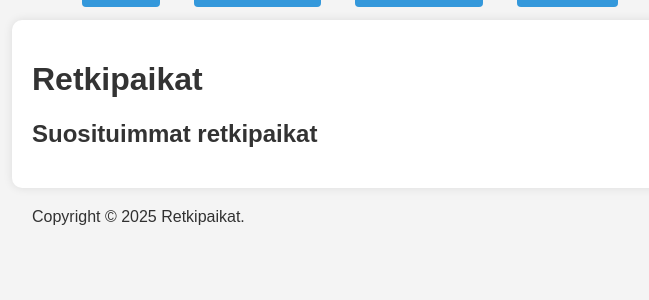
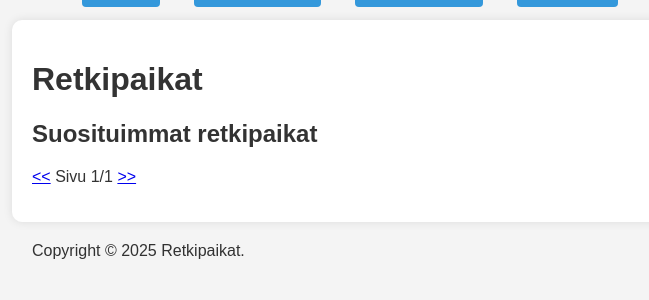
Before and after one commit to jjairola/retkipaikat, a Flask app: page / in a window 1280 px wide. Shown: the part 34-334 px from the top of the page, without its empty margins (208-857 px from the left). Run offline with Flask 3, Linux system fonts and the light colour scheme; data that the repository does not hold is empty.

Commit message:
add pagination

```diff
--- a/src/app.py
+++ b/src/app.py
@@ -6,7 +6,7 @@ import config
 import users
 import destinations
 import comments
-
+import math
 
 app = Flask(__name__)
 app.secret_key = config.secret_key
@@ -14,10 +14,23 @@ app.add_template_filter(utils.show_lines, name="show_lines")
 
 
 @app.route("/")
-def index():
-    destinations_list = destinations.get_destinations()
+@app.route("/<int:page>")
+def index(page=1):
+    page_size = 10
+    destination_count = destinations.destination_count()
+    page_count = math.ceil(destination_count / page_size)
+    page_count = max(page_count, 1)
+
+    if page < 1:
+        return redirect("/1")
+    if page > page_count:
+        return redirect("/" + str(page_count))
+
+    destinations_list = destinations.get_destinations(page=page, page_size=page_size)
     print(destinations_list)
-    return render_template("index.html", destinations=destinations_list)
+    return render_template(
+        "index.html", destinations=destinations_list, page=page, page_count=page_count
+    )
 
 
 @app.route("/find-destination")
--- a/src/destinations.py
+++ b/src/destinations.py
@@ -17,8 +17,21 @@ def add_destination(name, description, municipality, user_id, classes):
         db.execute(sql, [destination_id, class_title, class_value])
 
 
+def destination_count():
+    sql = """
+    SELECT COUNT(d.id) as count from destinations d
+    """
+    result = db.query(sql)
+    return result[0]["count"]
+
+
 def get_destinations(
-    user_id=None, destination_id=None, query_text=None, query_class=None
+    user_id=None,
+    destination_id=None,
+    query_text=None,
+    query_class=None,
+    page=None,
+    page_size=None,
 ):
     sql = """
     SELECT d.id, d.name, d.description, d.municipality,
@@ -52,6 +65,13 @@ def get_destinations(
     GROUP BY d.id
     ORDER BY average_rating DESC
     """
+
+    if page is not None and page_size is not None:
+        limit = page_size
+        offset = page_size * (page - 1)
+
+        sql += "LIMIT ? OFFSET ?"
+        params = [limit, offset]
 
     rows = db.query(sql, params)
 
@@ -95,6 +115,7 @@ def get_destination_classes(destination_id):
     sql = "SELECT title, value FROM destination_classes WHERE destination_id = ?"
     return dict(db.query(sql, [destination_id]))
 
+
 def update_destination(destination_id, name, description, municipality, classes):
     sql = """UPDATE destinations SET name = ?, description = ?, municipality = ? WHERE id = ?"""
     db.execute(sql, [name, description, municipality, destination_id])
--- a/src/schema.sql
+++ b/src/schema.sql
@@ -6,7 +6,7 @@ CREATE TABLE users (
 
 CREATE TABLE destinations (
     id INTEGER PRIMARY KEY,
-    name TEXT,
+    name TEXT NOT NULL,
     description TEXT,
     municipality TEXT,
     user_id INTEGER REFERENCES users
--- a/src/templates/index.html
+++ b/src/templates/index.html
@@ -10,4 +10,6 @@
     {% include "partials/destination_list.html" %}
 {% endfor %}
 
+{% include "partials/pagination.html" %}
+
 {% endblock %}
--- /dev/null
+++ b/src/templates/partials/pagination.html
@@ -0,0 +1,7 @@
+{% if page %}
+<p>
+    <a href="/{{ page - 1 }}">&lt;&lt;</a>
+    Sivu {{ page }}/{{ page_count }}
+    <a href="/{{ page + 1 }}">&gt;&gt;</a>
+</p>
+{% endif %}
```
Also changed, not shown: src/tests/seed.py (added, +31 -0 lines).
